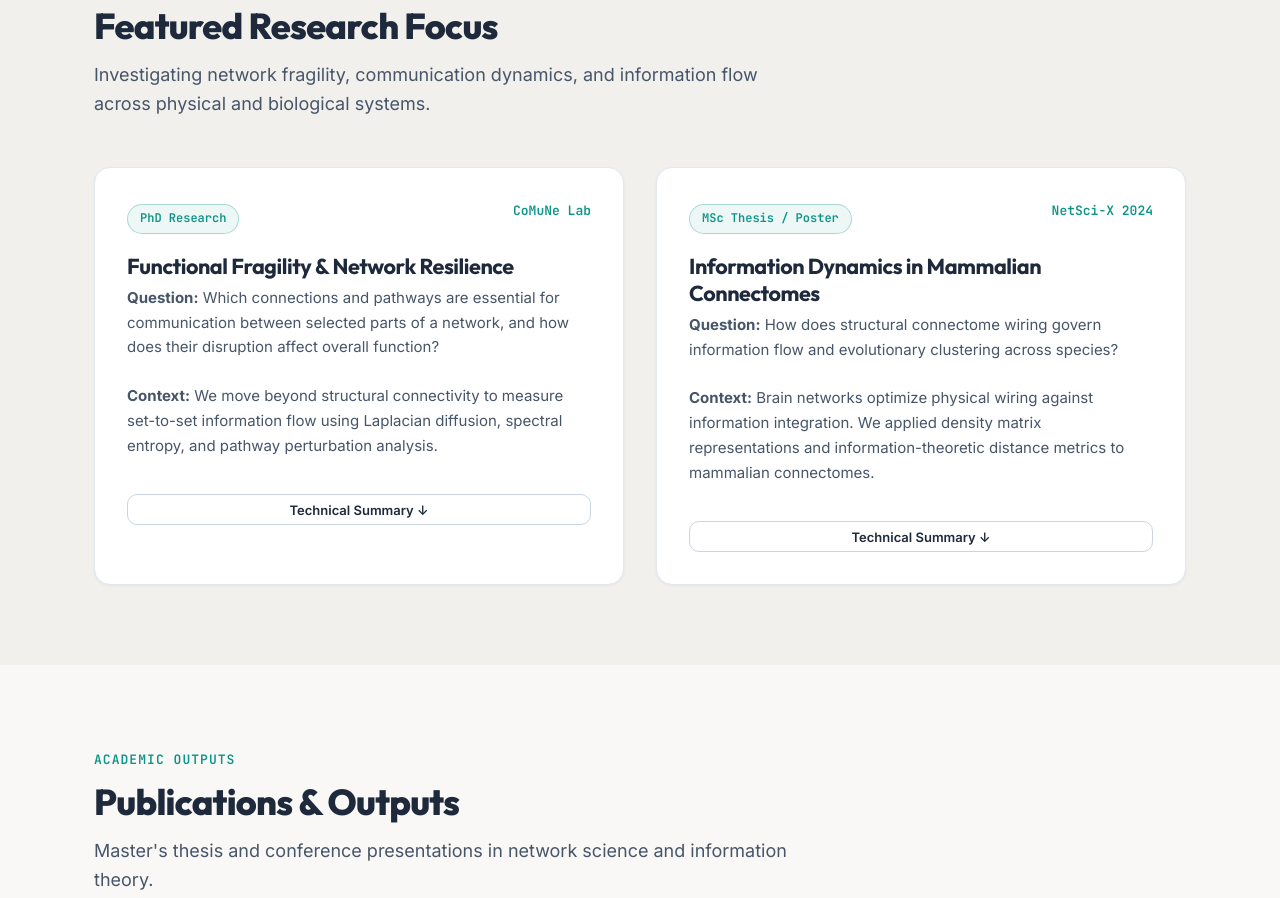
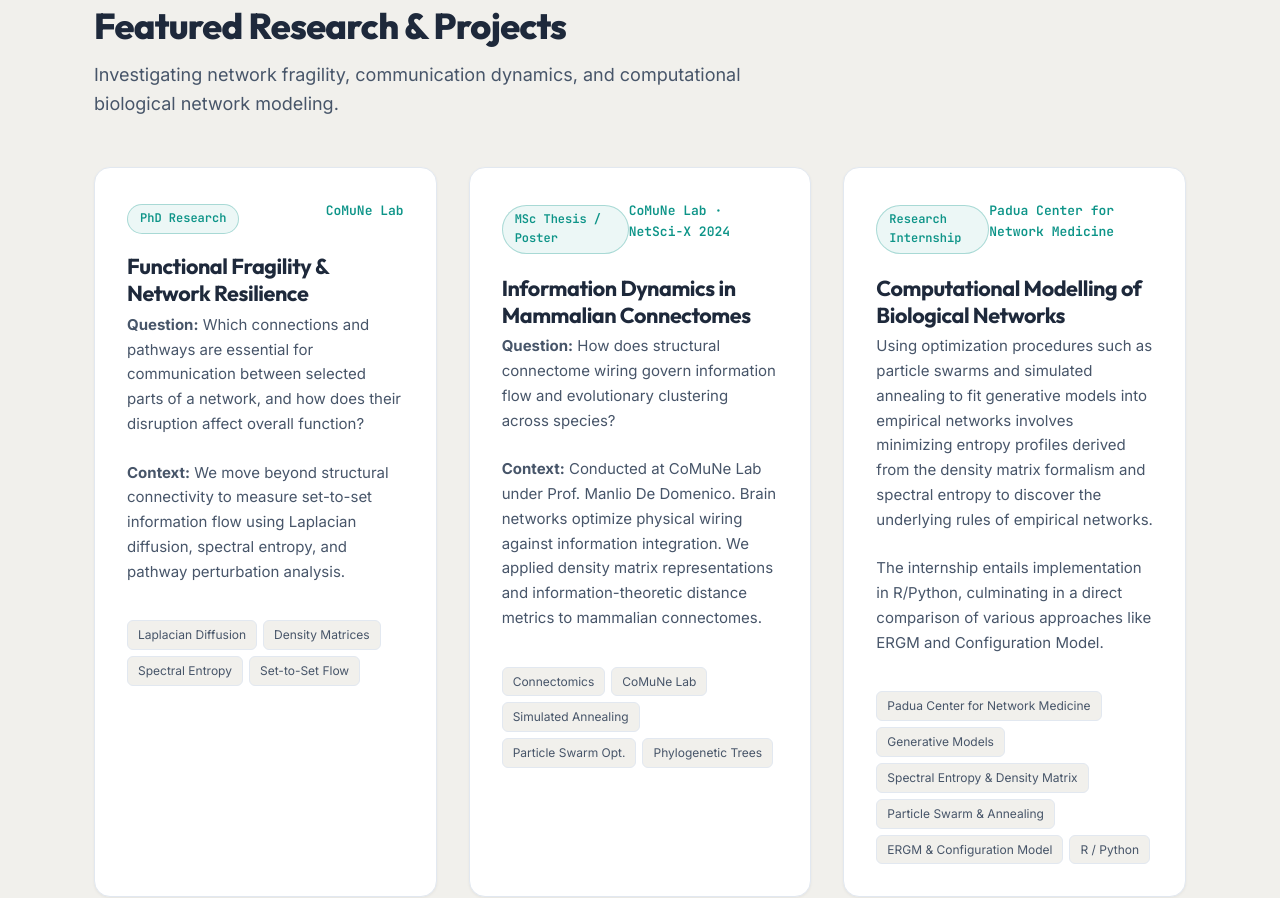
Before and after one commit to mojee13/mojee13.github.io, a website with bundled scripts: page index.html in a window 1280 px wide. Shown: the part 2294-3192 px from the top of the page. Built offline with nearby package versions, Linux system fonts and the light colour scheme.

Commit message:
Add Padua Center for Network Medicine internship, note CoMuNe Lab for MSc thesis, and remove technical summary button

```diff
--- a/index.html
+++ b/index.html
@@ -149,7 +149,7 @@
               My path into network science grew from a deep curiosity about how simple physical interactions give rise to complex collective behavior. During my Bachelor's degree in Physics at Shiraz University, I focused on computational astrophysics, developing a strong foundation in statistical mechanics, numerical modeling, and large-scale simulations.
             </p>
             <p class="about-bio-text">
-              Joining the MSc in Physics of Data at the University of Padua, I discovered that the concepts of statistical physics and information theory provide a powerful framework for deciphering complex networks. Under the supervision of Prof. Manlio De Domenico, my Master's thesis investigated generalized thermodynamics and optimization in mammalian connectomes—solidifying my decision to dedicate my research to network science.
+              Joining the MSc in Physics of Data at the University of Padua, I discovered that the concepts of statistical physics and information theory provide a powerful framework for deciphering complex networks. Conducted at <strong>CoMuNe Lab</strong> under the supervision of Prof. Manlio De Domenico, my Master's thesis investigated generalized thermodynamics and optimization in mammalian connectomes—solidifying my decision to dedicate my research to network science.
             </p>
             <p class="about-bio-text">
               Today, as a PhD Candidate in the CoMuNe Lab at the University of Padua, I study <strong>functional fragility in complex networks</strong>—exploring how communication flow and information pathways respond to structural perturbations.
@@ -180,9 +180,9 @@
       <div class="container">
         <div class="section-header">
           <span class="section-tag">Primary Investigations</span>
-          <h2 class="section-title">Featured Research Focus</h2>
+          <h2 class="section-title">Featured Research & Projects</h2>
           <p class="section-subtitle">
-            Investigating network fragility, communication dynamics, and information flow across physical and biological systems.
+            Investigating network fragility, communication dynamics, and computational biological network modeling.
           </p>
         </div>
 
@@ -200,20 +200,11 @@
             <p class="research-text" style="margin-top: 0.5rem;">
               <strong>Context:</strong> We move beyond structural connectivity to measure set-to-set information flow using Laplacian diffusion, spectral entropy, and pathway perturbation analysis.
             </p>
-
-            <button class="btn btn-outline btn-sm research-expand-btn">Technical Summary ↓</button>
-
-            <div class="research-details">
-              <h4 class="research-block-title">Methodology & Focus</h4>
-              <p class="research-text">
-                Using Laplacian density matrices, we compute propagation time and received information between node subsets. By evaluating functionality loss under edge removals, we compare identified critical pathways against standard topological metrics in empirical and synthetic networks.
-              </p>
-              <div class="research-topics">
+            <div class="research-topics" style="margin-top: 1.25rem;">
               <span class="research-topic-pill">Laplacian Diffusion</span>
               <span class="research-topic-pill">Density Matrices</span>
               <span class="research-topic-pill">Spectral Entropy</span>
               <span class="research-topic-pill">Set-to-Set Flow</span>
-              </div>
             </div>
           </div>
 
@@ -221,29 +212,44 @@
           <div class="research-card">
             <div class="research-card-header">
               <span class="badge-pill">MSc Thesis / Poster</span>
-              <span class="research-status">NetSci-X 2024</span>
+              <span class="research-status">CoMuNe Lab · NetSci-X 2024</span>
             </div>
             <h3 class="research-title">Information Dynamics in Mammalian Connectomes</h3>
             <p class="research-text">
               <strong>Question:</strong> How does structural connectome wiring govern information flow and evolutionary clustering across species?
             </p>
             <p class="research-text" style="margin-top: 0.5rem;">
-              <strong>Context:</strong> Brain networks optimize physical wiring against information integration. We applied density matrix representations and information-theoretic distance metrics to mammalian connectomes.
+              <strong>Context:</strong> Conducted at CoMuNe Lab under Prof. Manlio De Domenico. Brain networks optimize physical wiring against information integration. We applied density matrix representations and information-theoretic distance metrics to mammalian connectomes.
             </p>
-
-            <button class="btn btn-outline btn-sm research-expand-btn">Technical Summary ↓</button>
-
-            <div class="research-details">
-              <h4 class="research-block-title">Methodology & Highlights</h4>
-              <p class="research-text">
-                Implemented Simulated Annealing and Particle Swarm Optimization to align topological connectome models with diffusion dynamics. Results presented at NetSci-X 2024 demonstrated information-theoretic distances unraveling species clusters closely mirroring phylogenetic trees.
-              </p>
-              <div class="research-topics">
+            <div class="research-topics" style="margin-top: 1.25rem;">
               <span class="research-topic-pill">Connectomics</span>
+              <span class="research-topic-pill">CoMuNe Lab</span>
               <span class="research-topic-pill">Simulated Annealing</span>
               <span class="research-topic-pill">Particle Swarm Opt.</span>
               <span class="research-topic-pill">Phylogenetic Trees</span>
             </div>
+          </div>
+
+          <!-- Research Entry 3 -->
+          <div class="research-card">
+            <div class="research-card-header">
+              <span class="badge-pill">Research Internship</span>
+              <span class="research-status">Padua Center for Network Medicine</span>
+            </div>
+            <h3 class="research-title">Computational Modelling of Biological Networks</h3>
+            <p class="research-text">
+              Using optimization procedures such as particle swarms and simulated annealing to fit generative models into empirical networks involves minimizing entropy profiles derived from the density matrix formalism and spectral entropy to discover the underlying rules of empirical networks.
+            </p>
+            <p class="research-text" style="margin-top: 0.5rem;">
+              The internship entails implementation in R/Python, culminating in a direct comparison of various approaches like ERGM and Configuration Model.
+            </p>
+            <div class="research-topics" style="margin-top: 1.25rem;">
+              <span class="research-topic-pill">Padua Center for Network Medicine</span>
+              <span class="research-topic-pill">Generative Models</span>
+              <span class="research-topic-pill">Spectral Entropy & Density Matrix</span>
+              <span class="research-topic-pill">Particle Swarm & Annealing</span>
+              <span class="research-topic-pill">ERGM & Configuration Model</span>
+              <span class="research-topic-pill">R / Python</span>
             </div>
           </div>
         </div>
@@ -287,7 +293,7 @@
           <span class="section-tag">Master's Thesis Spotlight</span>
           <h2 class="section-title">Master's Thesis</h2>
           <p class="section-subtitle">
-            Full text and details of MSc Thesis at the University of Padua (Physics of Data).
+            Full text and details of MSc Thesis conducted at CoMuNe Lab, University of Padua (Physics of Data).
           </p>
         </div>
 
--- a/js/content.js
+++ b/js/content.js
@@ -49,7 +49,7 @@ export const siteConfig = {
       period: "Oct 2021 – Jul 2024",
       degree: "MSc in Physics of Data",
       institution: "University of Padua, Italy",
-      details: "Completed July 2024. Master's Thesis: 'Generalized Thermodynamics in Complex Information Dynamics: Optimization Techniques and Applications to Mammalian Connectomes'. Specialized in complex networks, information theory, statistical mechanics, and data science."
+      details: "Completed July 2024. Conducted Master's Thesis research at CoMuNe Lab: 'Generalized Thermodynamics in Complex Information Dynamics: Optimization Techniques and Applications to Mammalian Connectomes'. Specialized in complex networks, information theory, statistical mechanics, and data science."
     },
     {
       period: "Sep 2017 – Sep 2021",
@@ -80,18 +80,36 @@ export const siteConfig = {
     {
       id: "connectome-dynamics",
       title: "Information Dynamics in Mammalian Connectomes",
-      subtitle: "MSc Thesis & Biological Networks",
+      subtitle: "MSc Thesis & CoMuNe Lab Research",
       status: "Completed Thesis (Jul 2024) — NetSci-X 2024 Poster",
       tag: "Biological Networks",
-      question: "How does structural wiring in mammalian brain networks govern information dynamics and phylogenetic clustering?",
-      whyItMatters: "Mammalian connectomes balance physical wiring cost with efficient information integration. Quantifying information flow pathways provides insights into evolutionary patterns across different species' brain networks.",
+      question: "How does structural connectome wiring govern information flow and evolutionary clustering across species?",
+      whyItMatters: "Mammalian connectomes balance physical wiring cost with efficient information integration. Conducted at CoMuNe Lab, we applied density matrix representations and information-theoretic distance metrics to mammalian connectomes.",
       approach: "Applying density-matrix representations and information-theoretic distance metrics to mammalian connectomes. Implementing global optimization algorithms (Simulated Annealing, Particle Swarm Optimization) to compare topological features with simulated dynamics.",
       topics: [
         "Mammalian Connectomics",
+        "CoMuNe Lab Thesis Research",
         "Generalized Thermodynamics",
         "Density Matrix Formalism",
-        "Simulated Annealing & Particle Swarm Optimization",
-        "Structural vs. Functional Alignment"
+        "Simulated Annealing & Particle Swarm Optimization"
+      ]
+    },
+    {
+      id: "network-medicine",
+      title: "Computational Modelling of Biological Networks",
+      subtitle: "Internship at Padua Center for Network Medicine",
+      status: "Research Internship — Network Medicine",
+      tag: "Biological Networks",
+      question: "How can generative network models fit empirical biological networks using entropy minimization and spectral density matrices?",
+      whyItMatters: "Discovering underlying structural rules in biological networks requires optimization procedures that fit generative models to empirical network topologies while preserving structural and spectral properties.",
+      approach: "Using optimization procedures such as Particle Swarm Optimization (PSO) and Simulated Annealing to fit generative models into empirical networks by minimizing entropy profiles derived from the density matrix formalism and spectral entropy. Implemented in R and Python, culminating in direct comparisons of various approaches including Exponential Random Graph Models (ERGM) and Configuration Models.",
+      topics: [
+        "Padua Center for Network Medicine",
+        "Generative Network Models",
+        "Density Matrix & Spectral Entropy",
+        "Particle Swarms & Simulated Annealing",
+        "ERGM & Configuration Model Comparison",
+        "R & Python Implementation"
       ]
     }
   ],
@@ -103,12 +121,12 @@ export const siteConfig = {
       categoryName: "Master's Thesis",
       title: "Generalized Thermodynamics in Complex Information Dynamics: Optimization Techniques and Applications to Mammalian Connectomes",
       authors: "Mojtaba Roshana",
-      venue: "University of Padua, Department of Physics and Astronomy",
+      venue: "University of Padua, Department of Physics and Astronomy (CoMuNe Lab)",
       year: "2024",
       month: "July",
       pdfUrl: "assets/Roshana_Mojtaba_Thesis.pdf",
       externalUrl: "https://thesis.unipd.it/handle/20.500.12608/1/browse?authority=co10887&etal=-1&offset=86&order=1&rpp=20&sort_by=ASC&starts_with=R&type=relationCourse&utm_source=chatgpt.com",
-      abstract: "Master's thesis presented at the University of Padua under the MSc in Physics of Data degree program. Focuses on information-theoretic density matrix representations of complex networks, global optimization techniques, and applications to mammalian connectome organization.",
+      abstract: "Master's thesis presented at the University of Padua under the MSc in Physics of Data degree program, conducted at CoMuNe Lab under the supervision of Prof. Manlio De Domenico. Focuses on information-theoretic density matrix representations of complex networks, global optimization techniques, and applications to mammalian connectome organization.",
       bibtex: `@mastersthesis{roshana2024generalized,
   author       = {Roshana, Mojtaba},
   title        = {Generalized Thermodynamics in Complex Information Dynamics: Optimization Techniques and Applications to Mammalian Connectomes},
@@ -126,7 +144,7 @@ export const siteConfig = {
       authors: "Mojtaba Roshana, Manlio De Domenico, et al.",
       venue: "NetSci-X 2024 (International School and Conference on Network Science)",
       year: "2024",
-      abstract: "Poster presentation detailing information pathway analysis on mammalian connectomes, demonstrating that spectral information-theoretic distances capture evolutionary clustering closely mirroring phylogenetic trees.",
+      abstract: "Poster presentation detailing information pathway analysis on mammalian connectomes conducted at CoMuNe Lab, demonstrating that spectral information-theoretic distances capture evolutionary clustering closely mirroring phylogenetic trees.",
       bibtex: `@inproceedings{roshana2024netscix,
   author       = {Roshana, Mojtaba and De Domenico, Manlio},
   title        = {Information pathways analysis in mammalian connectomes unravels clusters akin to the phylogenetic tree},
```
Also changed, not shown: 1 other file. Lines whose indentation alone changed are shown as unchanged.
